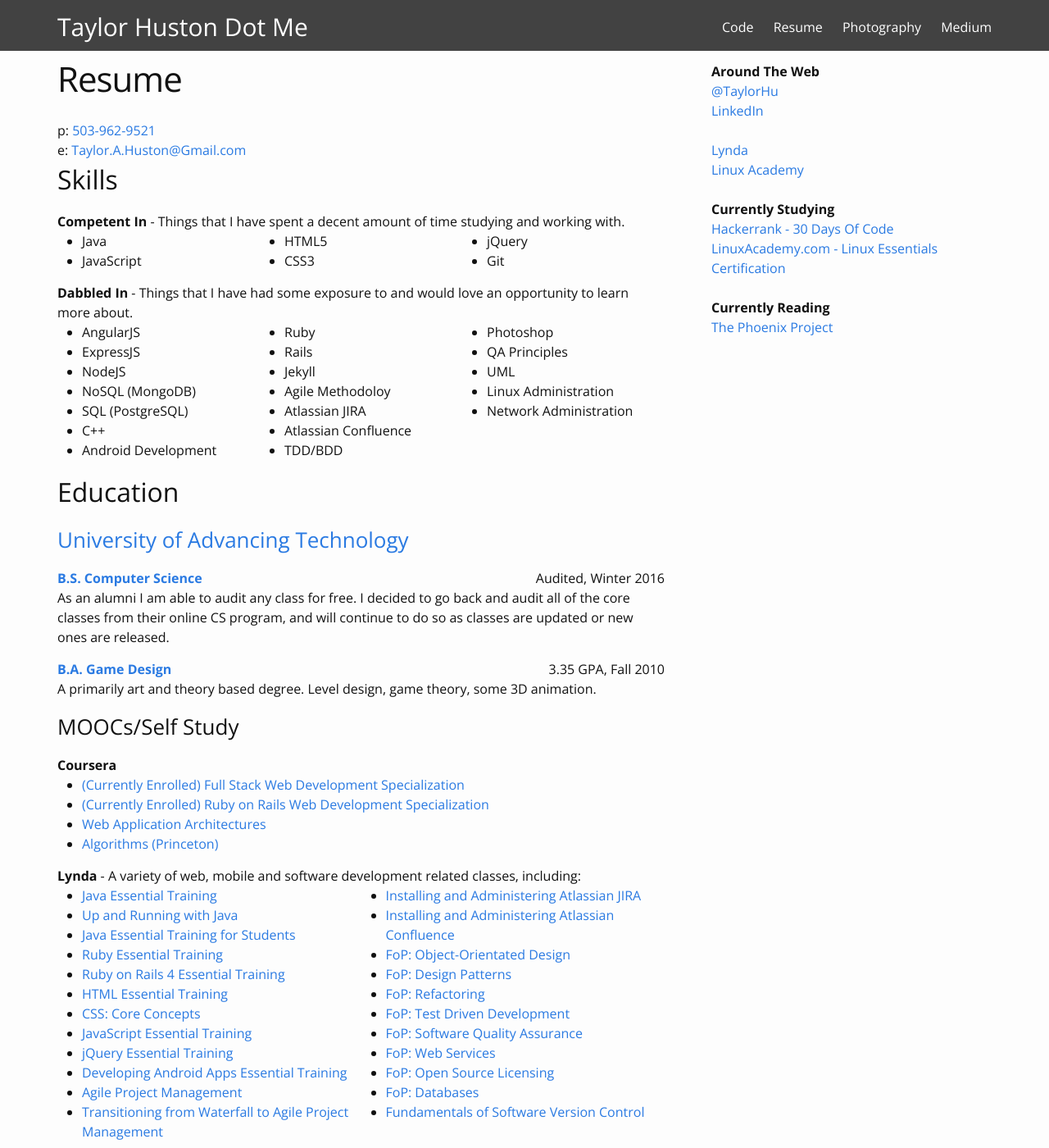
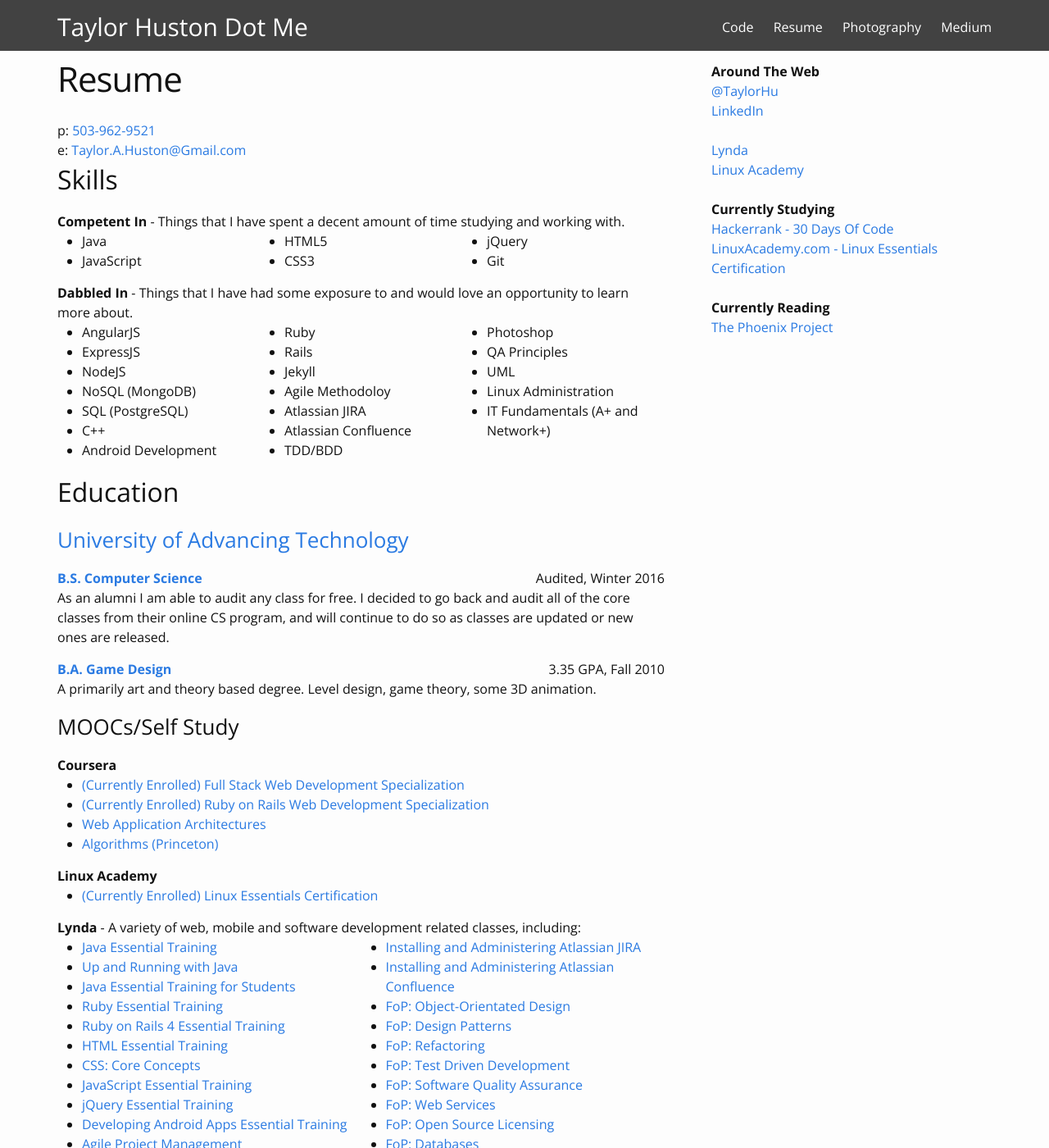
Before and after one commit to TaylorHuston/taylorhuston.github.io, a Jekyll site: the page built from resume.html, in a window 1280 px wide and 1400 px high. Shown: the whole window at 82% size. Built offline with Jekyll 4.4.1, drawn with Linux system fonts in a browser that asks for light colours; some web fonts are replaced.

Commit message:
Update Resume

```diff
--- a/resume.html
+++ b/resume.html
@@ -56,7 +56,7 @@
       <li>QA Principles</li>
       <li>UML</li>
       <li>Linux Administration</li>
-      <li>Network Administration</li>
+      <li>IT Fundamentals (A+ and Network+)</li>
     </ul>
   </div>
 </div>
@@ -92,6 +92,19 @@
     </ul>
 
   </div>
+
+    <strong>Linux Academy</strong>
+  <br />
+
+  <div class="mooc">
+
+    <ul>
+      <li><a href="https://linuxacademy.com/profile/show/user/name/taylor.a.huston@gmail.com" target="_blank">(Currently Enrolled) Linux Essentials Certification</a>
+      </li>
+    </ul>
+
+  </div>
+
 
   <strong>Lynda</strong> - A variety of web, mobile and software development related classes, including:
 
```
